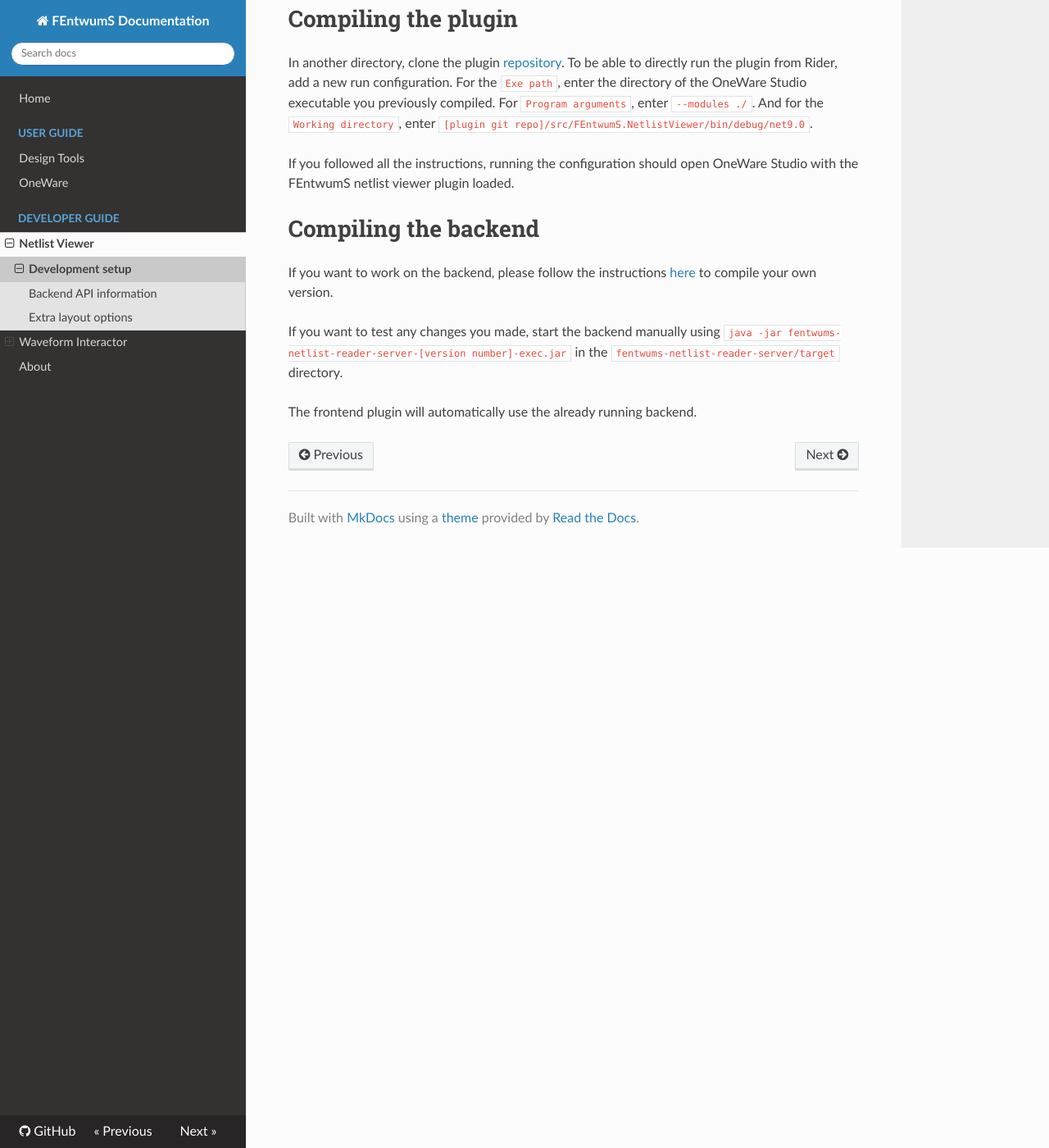
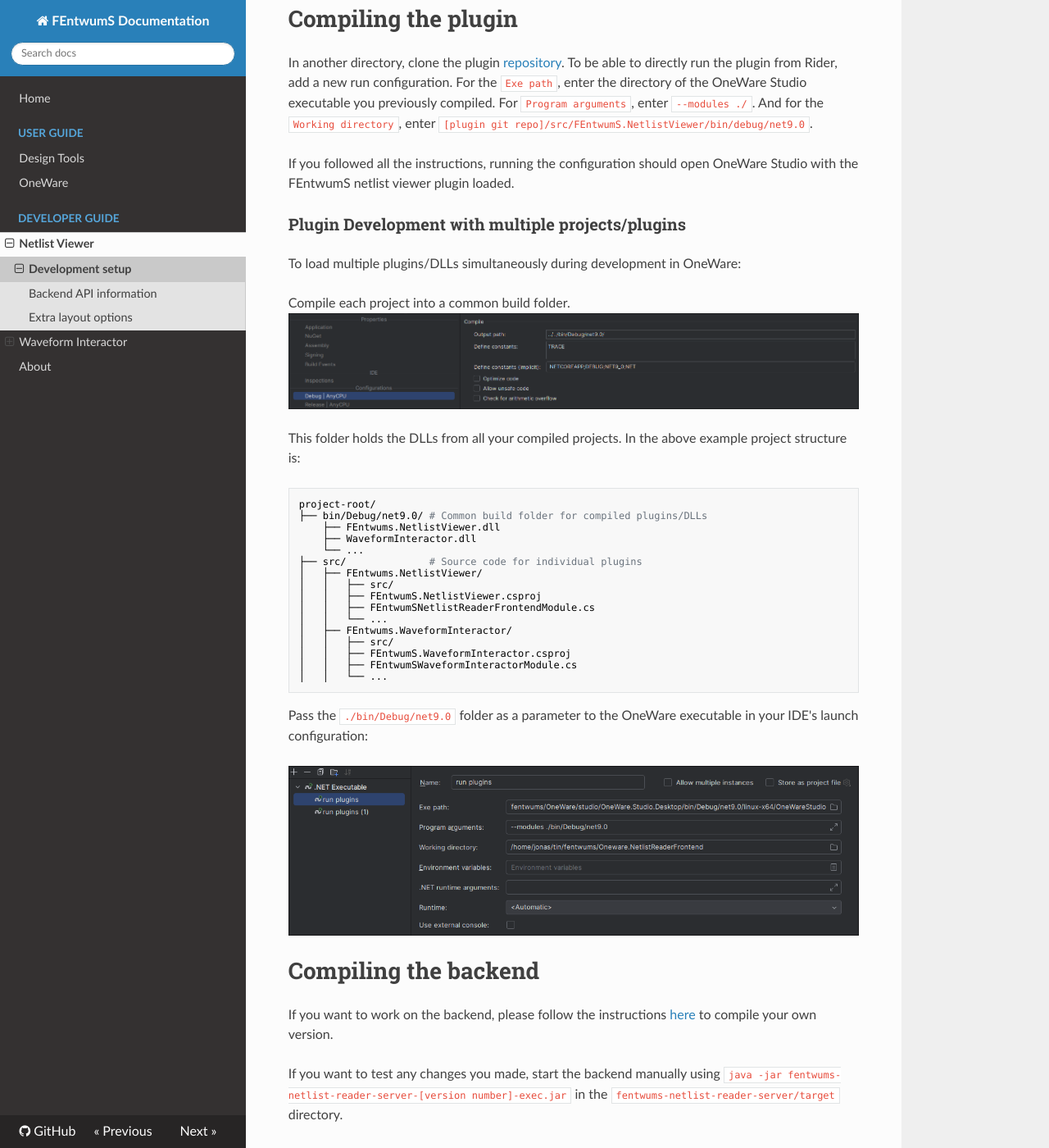
Before and after one commit to FEntwumS/docs, an MkDocs documentation site: the page built from docs/developer_guide/netlist_viewer/development_setup.md, in a window 1280 px wide and 1400 px high, scrolled down 796 px. Shown: the whole window at 82% size. Built offline with MkDocs 1.6.1, drawn with Linux system fonts in a browser that asks for light colours; nearby versions of some CDN libraries.

Commit message:
move multiple plugins dev section

````diff
--- a/docs/developer_guide/netlist_viewer/development_setup.md
+++ b/docs/developer_guide/netlist_viewer/development_setup.md
@@ -33,6 +33,39 @@ And for the `Working directory`, enter `[plugin git repo]/src/FEntwumS.NetlistVi
 
 If you followed all the instructions, running the configuration should open OneWare Studio with the FEntwumS netlist viewer plugin loaded.
 
+### Plugin Development with multiple projects/plugins
+
+To load multiple plugins/DLLs simultaneously during development in OneWare:
+
+Compile each project into a common build folder.
+![common build folder](../../images/OneWare_common_build_folder.png)
+
+This folder holds the DLLs from all your compiled projects. In the above example project structure is:
+
+```
+project-root/
+├── bin/Debug/net9.0/ # Common build folder for compiled plugins/DLLs
+    ├── FEntwums.NetlistViewer.dll
+    ├── WaveformInteractor.dll
+    └── ...
+├── src/              # Source code for individual plugins
+│   ├── FEntwums.NetlistViewer/
+│   │   ├── src/
+│   │   ├── FEntwumS.NetlistViewer.csproj
+│   │   ├── FEntwumSNetlistReaderFrontendModule.cs
+│   │   └── ...
+│   ├── FEntwums.WaveformInteractor/
+│   │   ├── src/
+│   │   ├── FEntwumS.WaveformInteractor.csproj
+│   │   ├── FEntwumSWaveformInteractorModule.cs
+│   │   └── ...
+
+```
+
+Pass the `./bin/Debug/net9.0` folder as a parameter to the OneWare executable in your IDE's launch configuration:
+
+![run configuration](../../images/OneWare_run_config.png)
+
 # Compiling the backend
 
 If you want to work on the backend, please follow the instructions [here](https://github.com/FEntwumS/NetlistReaderBackend?tab=readme-ov-file#build) to compile your own version.
````
